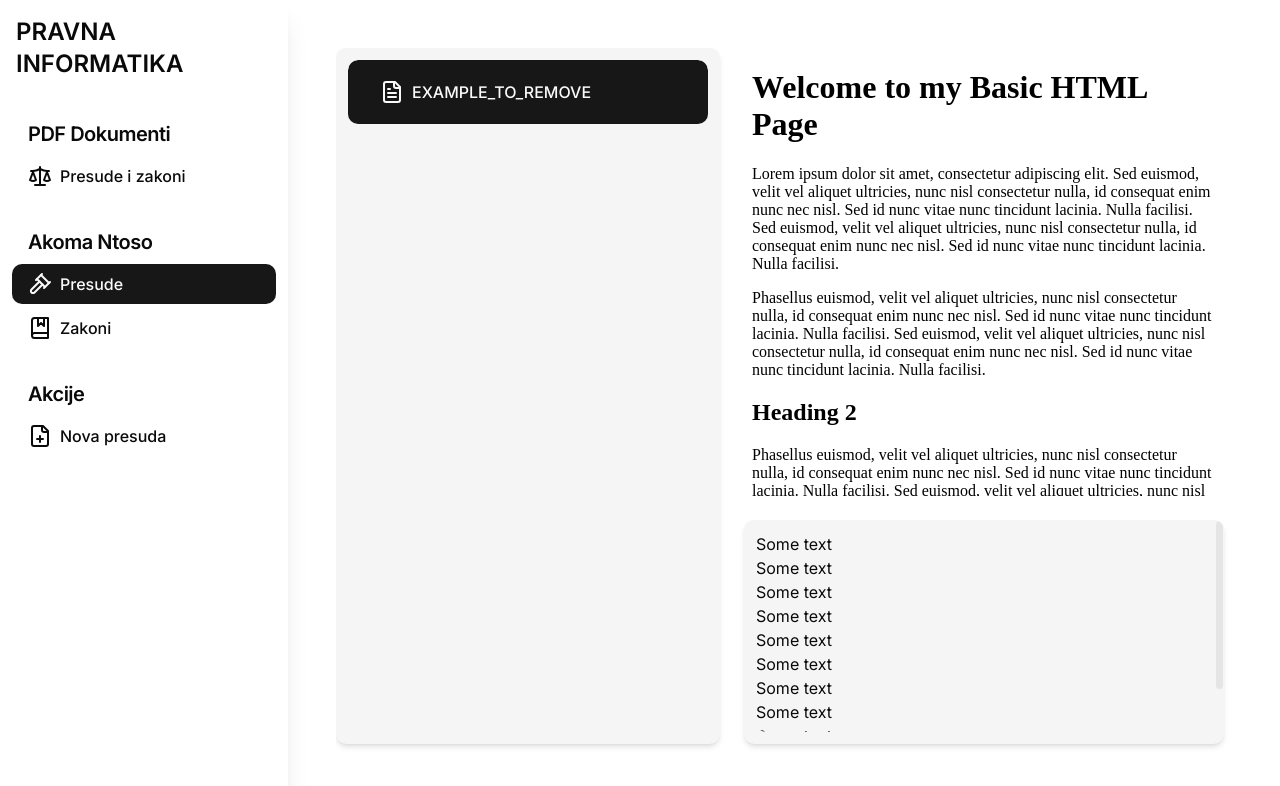
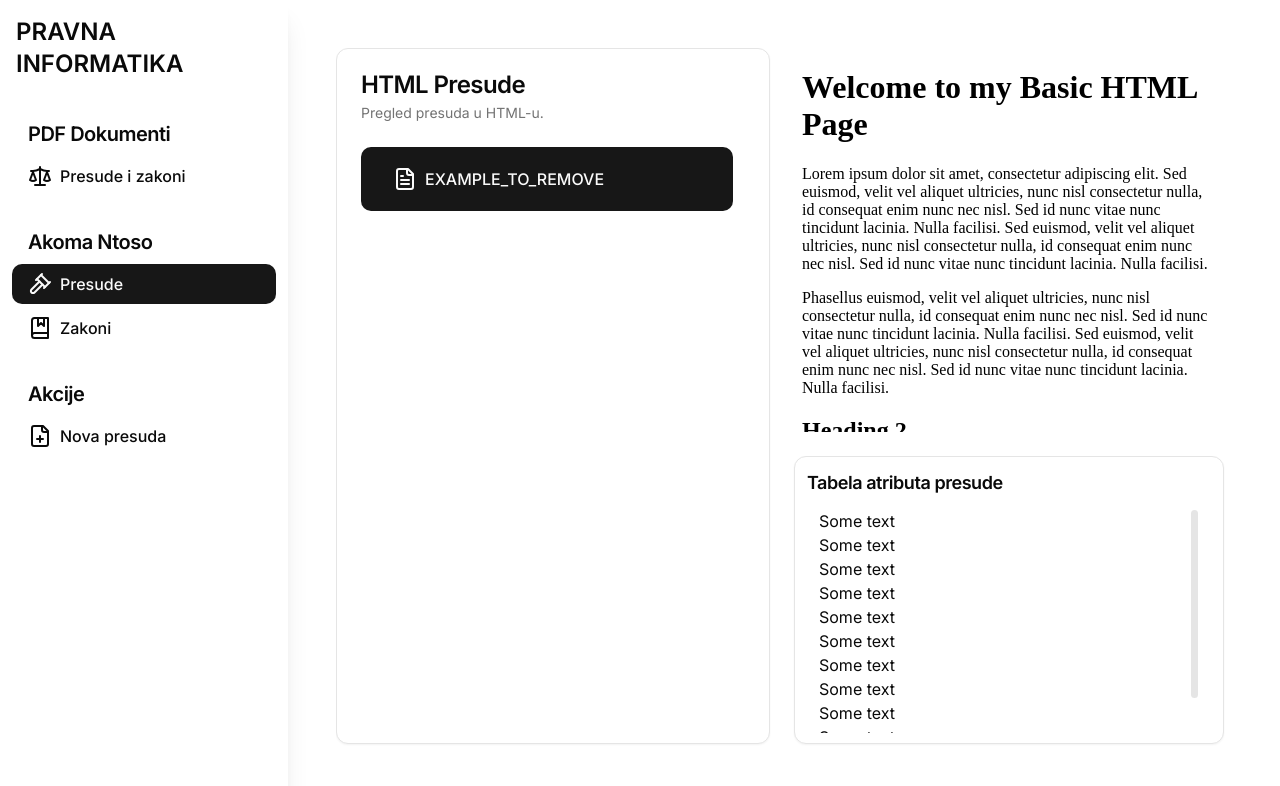
Before and after one commit to anaandjelic/pravna-informatika-projekat, a Next.js app in the folder frontend/: page /presude in a window 1280 px wide. Shown: the top 786 px of the page. Built offline with nearby package versions, Linux system fonts and the light colour scheme.

Commit message:
Use card

```diff
--- a/frontend/app/presude/page.tsx
+++ b/frontend/app/presude/page.tsx
@@ -1,6 +1,7 @@
 "use client";
 
 import { ListItem } from "@/app/ui/list_item";
+import { Card, CardContent, CardDescription, CardHeader, CardTitle } from "@/components/ui/card";
 import { ScrollArea } from "@/components/ui/scroll-area";
 import { FilePath } from "@/lib/file_path";
 import { FileText } from "lucide-react";
@@ -30,11 +31,17 @@ export default function HTMLPresude() {
 
   return (
     <div className="flex h-full flex-row overflow-hidden space-x-6 pr-2 pb-2">
+      <Card className="h-full">
+        <CardHeader>
+          <CardTitle>HTML Presude</CardTitle>
+          <CardDescription>Pregled presuda u HTML-u.</CardDescription>
+        </CardHeader>
+        <CardContent className="h-[90%]">
           <ScrollArea
-        className="p-3 rounded-md shadow-md bg-secondary w-96 h-full"
+            className="w-96 h-full"
             type="always"
           >
-        <div className="w-full">
+            <div className="w-full pr-3">
               {presude.map((file, index) => (
                 <ListItem
                   key={index}
@@ -46,13 +53,20 @@ export default function HTMLPresude() {
               ))}
             </div>
           </ScrollArea>
+        </CardContent>
+      </Card>
       <div className="flex flex-col flex-grow space-y-6">
         <iframe
           className="flex-grow w-full"
           src={htmlToShow}
         />
+        <Card className="w-full h-72">
+          <CardHeader className="p-3">
+            <CardTitle className="text-lg">Tabela atributa presude</CardTitle>
+          </CardHeader>
+          <CardContent>
             <ScrollArea
-          className="p-3 rounded-md shadow-md bg-secondary w-full h-56"
+              className="w-full h-56"
               type="always"
             >
               {/* TODO: Tabela atributa ovde */}
@@ -68,6 +82,8 @@ export default function HTMLPresude() {
               <p>Some text</p>
               <p>Some text</p>
             </ScrollArea>
+          </CardContent>
+        </Card>
       </div>
     </div>
   );
--- a/frontend/app/presude_i_zakoni/page.tsx
+++ b/frontend/app/presude_i_zakoni/page.tsx
@@ -1,6 +1,7 @@
 "use client";
 
 import { ListItem } from "@/app/ui/list_item";
+import { Card, CardContent, CardDescription, CardHeader, CardTitle } from "@/components/ui/card";
 import { ScrollArea } from "@/components/ui/scroll-area";
 import { Tabs, TabsContent, TabsList, TabsTrigger } from "@/components/ui/tabs";
 import { FilePath } from "@/lib/file_path";
@@ -45,10 +46,16 @@ export default function PresudeIZakoni() {
 
   return (
     <div className="flex h-full flex-row overflow-hidden space-x-6 pr-2 pb-2">
+      <Card className="h-full">
+        <CardHeader>
+          <CardTitle>Presude i Zakoni</CardTitle>
+          <CardDescription>Pregled presuda i zakona u PDF-u.</CardDescription>
+        </CardHeader>
+        <CardContent className="h-[90%]">
           <Tabs
             value={tab}
             onValueChange={onTabChange}
-        className="flex flex-col pl-3 py-3 rounded-md shadow-md bg-secondary w-96 h-full"
+            className="flex flex-col pl-3 py-3 w-96 h-full"
           >
             <div className="hack pb-4">
               <TabsList>
@@ -99,6 +106,9 @@ export default function PresudeIZakoni() {
               </ScrollArea>
             </TabsContent>
           </Tabs>
+        </CardContent>
+      </Card>
+
       <iframe
         className="flex-grow"
         src={pdfToShow}
```
Lines whose indentation alone changed are shown as unchanged.
